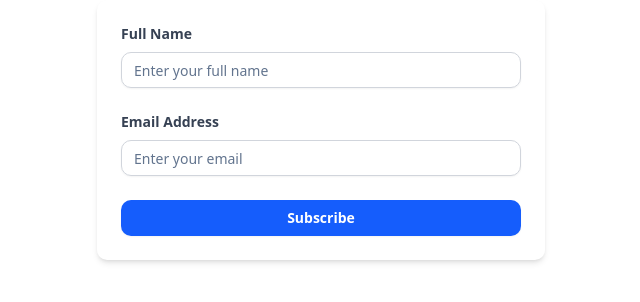
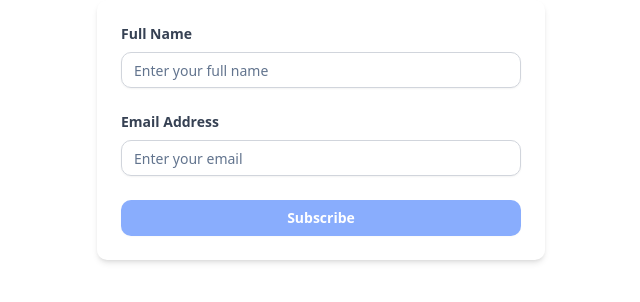
Before and after one commit to shariar-duke/shadcn-with-nextjs, a Next.js app: page / in a window 1280 px wide. Shown: the top 302 px of the page, without its empty margins (319-959 px from the left). Built offline with nearby package versions, Linux system fonts and the light colour scheme.

Commit message:
form updated

```diff
--- a/src/components/subscription.js
+++ b/src/components/subscription.js
@@ -33,6 +33,9 @@ export default function SubscriptionForm() {
   function onSubmit(values) {
     console.log(values); // You can replace this with an API call
   }
+
+  // check the form condition
+  const { isSubmitting, isValid } = form.formState;
 
   return (
     <div className="max-w-md mx-auto p-6 bg-white rounded-lg shadow-md">
@@ -85,6 +88,7 @@ export default function SubscriptionForm() {
           {/* ✅ Submit Button */}
           <Button
             type="submit"
+            disabled={!isValid || isSubmitting}
             className="w-full bg-blue-600 text-white font-semibold py-2 rounded-lg hover:bg-blue-700 transition-all"
           >
             Subscribe
```
